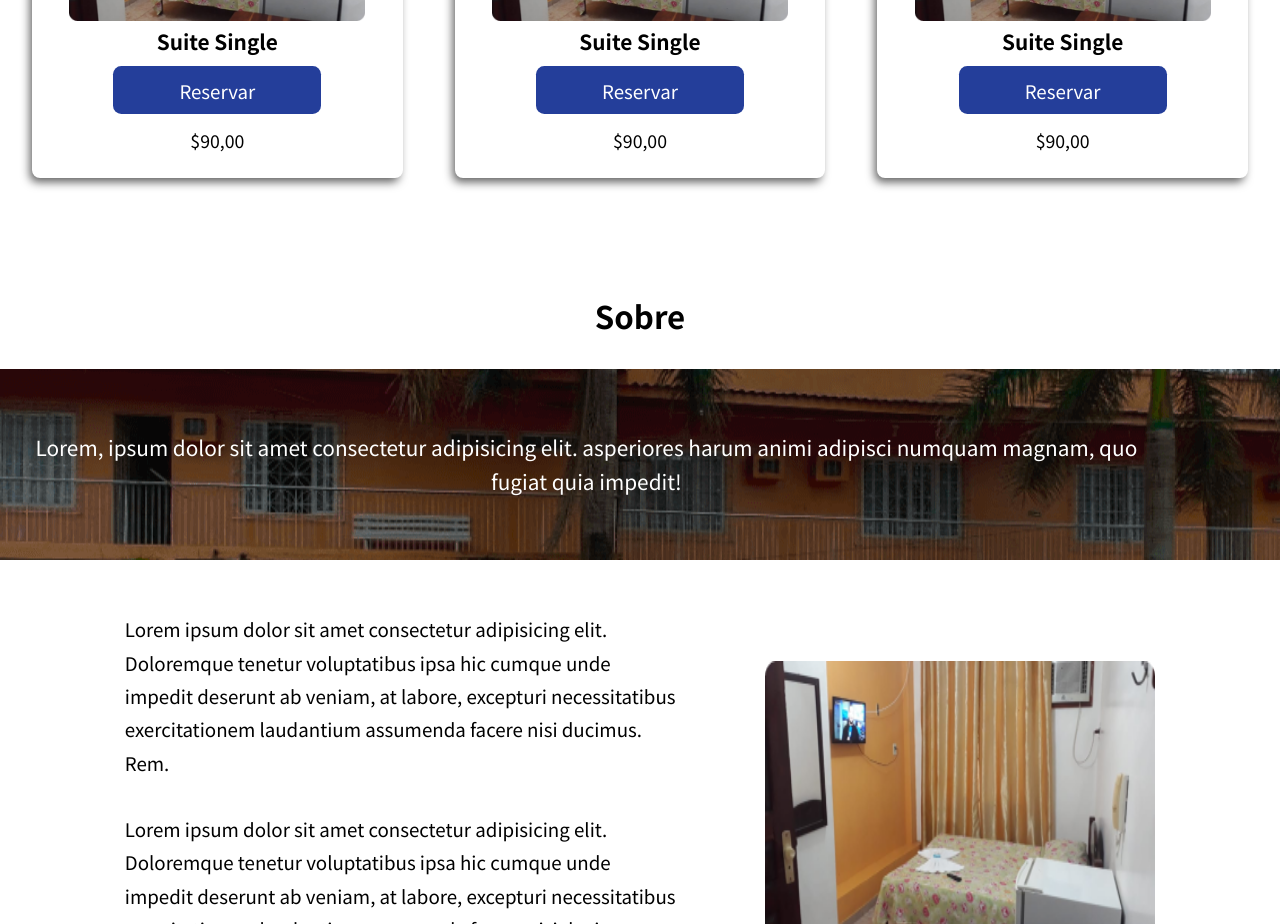
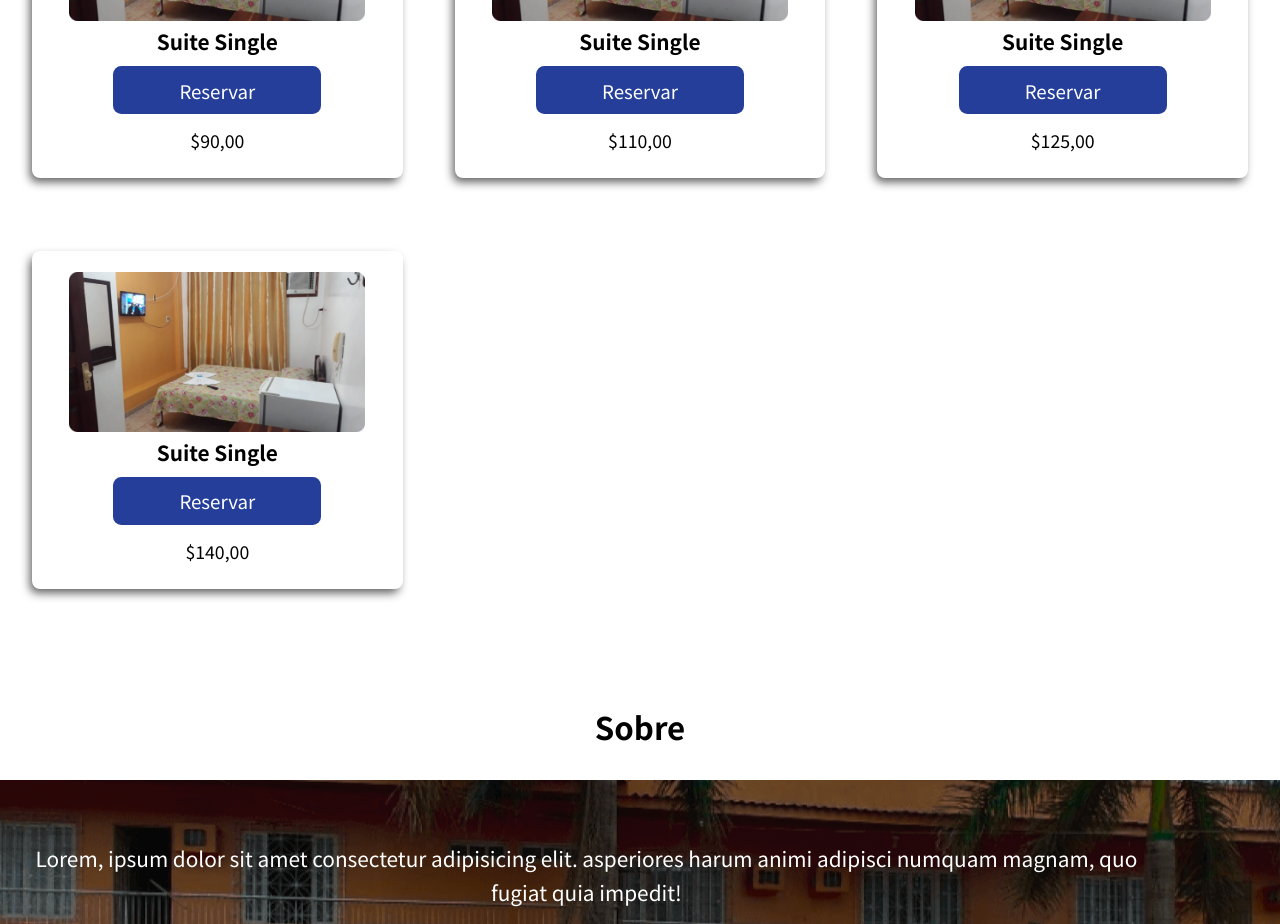
Before and after one commit to lumamontes/hotel, a React (Create React App) app: page / in a window 1280 px wide. Shown: the part 1580-2504 px from the top of the page. Built offline with nearby package versions, Linux system fonts and the light colour scheme.

Commit message:
preços e 4 quarto add

```diff
--- a/src/pages/Landing/index.js
+++ b/src/pages/Landing/index.js
@@ -49,8 +49,9 @@ function Landing() {
                 <h2 className="title"> Quartos</h2>
                 <div className="room-cards">
                     <RoomCard image={ImgRoom} roomName="Suite Single" roomCost="$90,00"></RoomCard>
-                    <RoomCard image={ImgRoom} roomName="Suite Single" roomCost="$90,00"></RoomCard>
-                    <RoomCard image={ImgRoom} roomName="Suite Single" roomCost="$90,00"> </RoomCard>
+                    <RoomCard image={ImgRoom} roomName="Suite Single" roomCost="$110,00"></RoomCard>
+                    <RoomCard image={ImgRoom} roomName="Suite Single" roomCost="$125,00"> </RoomCard>
+                    <RoomCard image={ImgRoom} roomName="Suite Single" roomCost="$140,00"> </RoomCard>
                 </div>
 
             </div>
```
Also changed, not shown: 2 other files (tests, documents, lock files or other folders).
